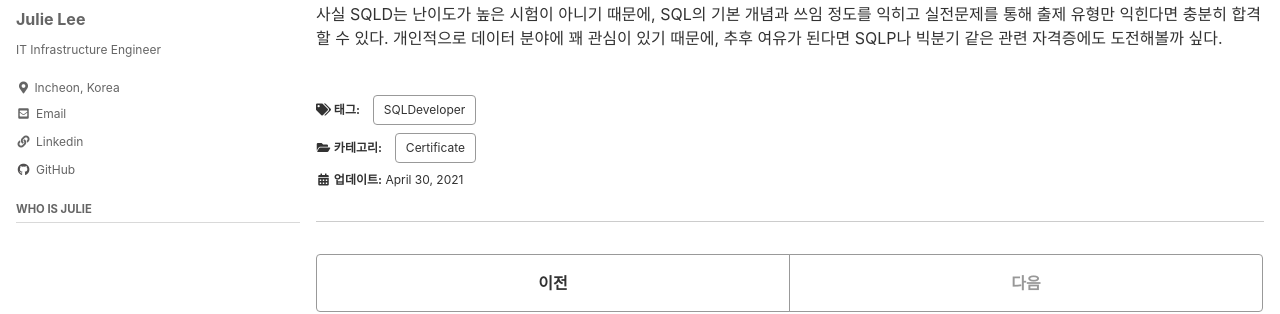
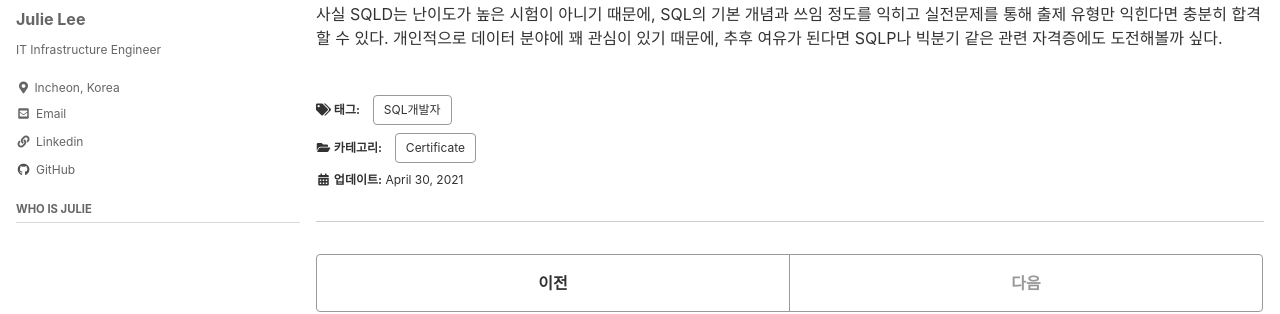
Before and after one commit to smilejulie0812/smilejulie0812.github.io, a Jekyll site: the page built from _posts/2021-04-30-sqldeveloper.md, in a window 1280 px wide and 900 px high, scrolled down 1309 px. Shown: the part 158-472 px from the top of the window. Built offline with Jekyll 4.4.1, drawn with Linux system fonts in a browser that asks for light colours; cached includes are drawn as plain includes.

Commit message:
Update 2021-04-30-sqldeveloper.md

```diff
--- a/_posts/2021-04-30-sqldeveloper.md
+++ b/_posts/2021-04-30-sqldeveloper.md
@@ -4,7 +4,7 @@ excerpt_separator: "<!--more-->"
 categories:
   - Certificate
 tags:
-  - SQLDeveloper
+  - SQL개발자
 sidebar:
   nav: "docs"
 ---
```
